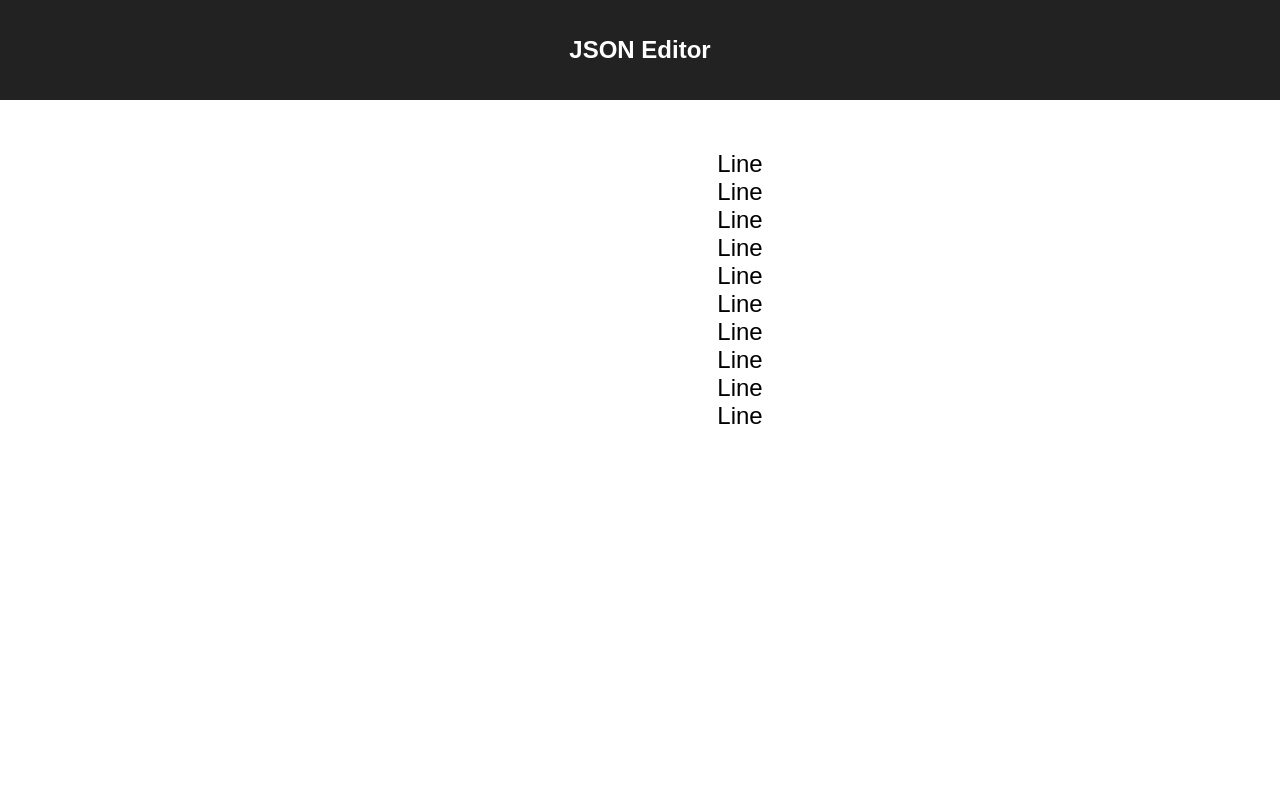
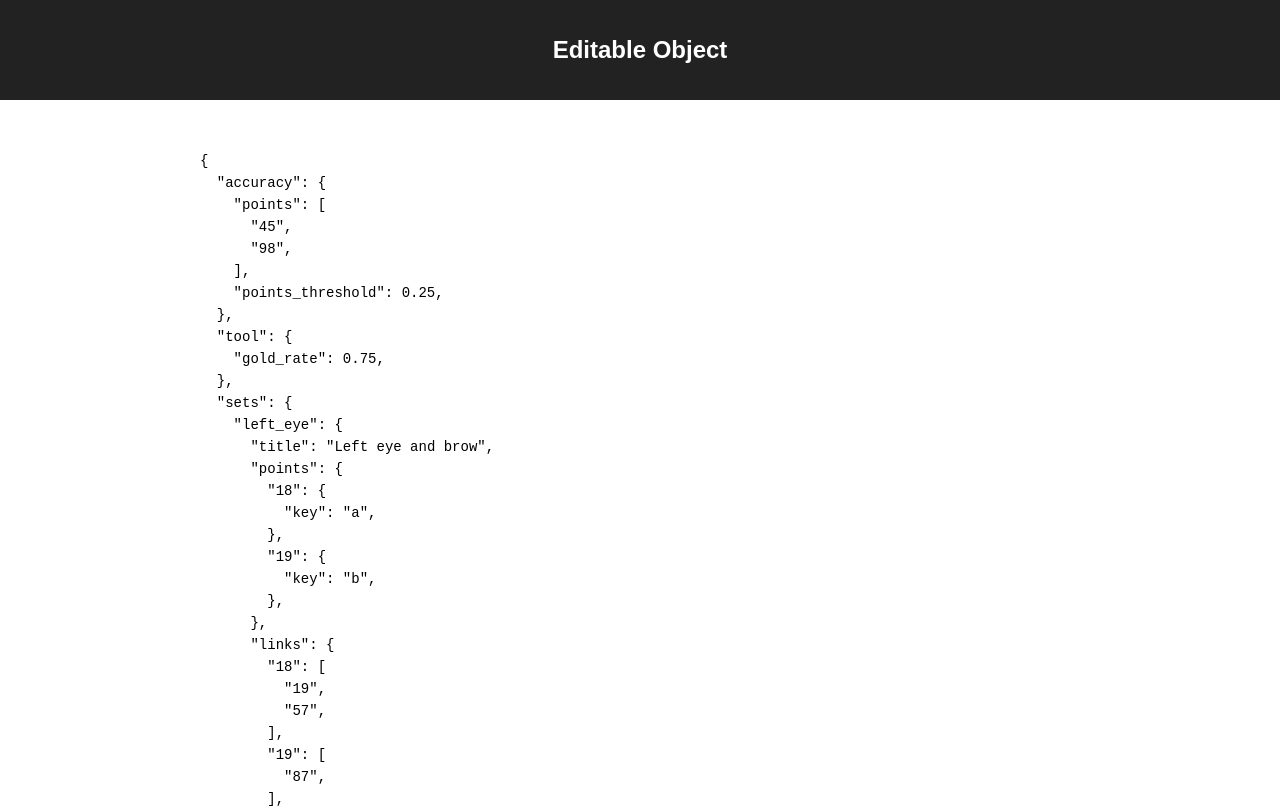
Before and after one commit to moroshko/json-editor, a React (Create React App) app: page / in a window 1280 px wide. Shown: the top 808 px of the page. Built offline with nearby package versions, Linux system fonts and the light colour scheme.

Commit message:
Object rendering works. Need to fix commas.

```diff
--- a/src/App.js
+++ b/src/App.js
@@ -5,6 +5,55 @@ import "./App.css";
 const React = require("react");
 // const EditableText = require("./components/EditableText.react").default;
 const EditableObject = require("./components/EditableObject.react").default;
+
+const object = {
+  accuracy: {
+    points: ["45", "98"],
+    points_threshold: 0.25
+  },
+  tool: {
+    gold_rate: 0.75
+  },
+  sets: {
+    left_eye: {
+      title: "Left eye and brow",
+      points: {
+        "18": {
+          key: "a"
+        },
+        "19": {
+          key: "b"
+        }
+      },
+      links: {
+        "18": ["19", "57"],
+        "19": ["87"]
+      }
+    },
+    right_eye: {
+      title: "Right eye and brow",
+      points: {
+        "67": {
+          key: "c"
+        },
+        "89": {
+          key: "d"
+        }
+      },
+      links: {
+        "67": ["89"]
+      }
+    }
+  },
+  examples: {
+    left_eye: {
+      urls: ["a.jpg", "b.mp4"]
+    },
+    right_eye: {
+      urls: ["c.png"]
+    }
+  }
+};
 
 type Props = {};
 
@@ -17,18 +66,11 @@ class App extends React.Component<Props> {
     return (
       <div className="App">
         <header className="App-header">
-          <h1 className="App-title">JSON Editor</h1>
+          <h1 className="App-title">Editable Object</h1>
         </header>
         <div className="App-intro">
           {/* <EditableText text="hello" onTextChange={this.onTextChange} /> */}
-          <EditableObject
-            object={{
-              name: "Misha",
-              age: 38,
-              friends: ["Eldar", "Sergey", "Mark"],
-              isMarried: true
-            }}
-          />
+          <EditableObject object={object} />
         </div>
       </div>
     );
--- a/src/components/EditableObject.react.js
+++ b/src/components/EditableObject.react.js
@@ -1,4 +1,6 @@
 // @flow
+
+import "./css/EditableObject.css";
 
 const React = require("react");
 const getObjectLines = require("../object-lines").default;
@@ -8,22 +10,22 @@ type Props = {
   object: Object
 };
 
-class EditableObject extends React.Component<Props> {
-  render(): React.Node {
-    const { object } = this.props;
+function EditableObject(props: Props): React.Node {
+  const { object } = props;
+  const objectLines = getObjectLines(object);
 
   return (
-      <div>
-        {getObjectLines(object).map((line, index) => (
+    <div className="EditableObject-container">
+      {objectLines.map((line, index) => (
         <EditableObjectLine
           indent={line.indent}
           parts={line.parts}
+          isLast={index === objectLines.length - 1}
           key={index}
         />
       ))}
     </div>
   );
 }
-}
 
 export default EditableObject;
--- a/src/components/EditableObjectLine.react.js
+++ b/src/components/EditableObjectLine.react.js
@@ -1,16 +1,58 @@
 // @flow
 
+import "./css/EditableObjectLine.css";
+
+import type { ItemPart } from "../types";
+
 const React = require("react");
+const EditableObjectLineIndent = require("./EditableObjectLineIndent.react")
+  .default;
+const EditableObjectLinePart = require("./EditableObjectLinePart.react")
+  .default;
 
 type Props = {
   indent: number,
-  parts: any // TODO
+  parts: Array<ItemPart>,
+  isLast: boolean
 };
 
-class EditableJsonLine extends React.Component<Props> {
-  render(): React.Node {
-    return <div>Line</div>;
-  }
+function EditableObjectLine(props: Props): React.Node {
+  const { indent, parts, isLast } = props;
+  const [part1, part2, part3] = parts;
+  const lastPart = parts[parts.length - 1];
+
+  return (
+    <div className="EditableObjectLine-container">
+      <EditableObjectLineIndent indent={indent} />
+      <EditableObjectLinePart
+        type={part1.type}
+        value={part1.value == null ? null : part1.value}
+        key="part1"
+      />
+      {part1.type !== "string" || parts.length === 1 ? null : (
+        <span className="EditableObjectLine/colon">: </span>
+      )}
+      {part2 == null ? null : (
+        <EditableObjectLinePart
+          type={part2.type}
+          value={part2.value == null ? null : part2.value}
+          key="part2"
+        />
+      )}
+      {part3 == null ? null : (
+        <EditableObjectLinePart
+          type={part3.type}
+          value={part3.value == null ? null : part3.value}
+          key="part3"
+        />
+      )}
+      {lastPart.type === "array-start" ||
+      lastPart.type === "object-start" ||
+      isLast ? null : (
+        <span className="EditableObjectLine/comma">,</span>
+      )}
+    </div>
+  );
 }
 
-export default EditableJsonLine;
+export default EditableObjectLine;
--- /dev/null
+++ b/src/components/EditableObjectLineIndent.react.js
@@ -0,0 +1,21 @@
+// @flow
+
+import "./css/EditableObjectLineIndent.css";
+
+const React = require("react");
+
+type Props = {
+  indent: number
+};
+
+function EditableObjectLineIndent(props: Props): React.Node {
+  const { indent } = props;
+
+  return (
+    <span className="EditableObjectLineIndent-container">
+      {"  ".repeat(indent)}
+    </span>
+  );
+}
+
+export default EditableObjectLineIndent;
--- /dev/null
+++ b/src/components/EditableObjectLinePart.react.js
@@ -0,0 +1,62 @@
+// @flow
+
+const React = require("react");
+
+type Props = {
+  type:
+    | "boolean"
+    | "number"
+    | "string"
+    | "array-start"
+    | "array-end"
+    | "object-start"
+    | "object-end",
+  value: ?(boolean | number | string)
+};
+
+function EditableObjectLinePart(props: Props): React.Node {
+  const { type, value } = props;
+  /* Needed because otherwise, if value === false, JSX would render nothing. */
+  const valueStr = String(value);
+
+  switch (type) {
+    case "boolean": {
+      return <span className="EditableObjectLinePart/boolean">{valueStr}</span>;
+    }
+
+    case "number": {
+      return <span className="EditableObjectLinePart/number">{valueStr}</span>;
+    }
+
+    case "string": {
+      return (
+        <span className="EditableObjectLinePart/string">"{valueStr}"</span>
+      );
+    }
+
+    case "array-start": {
+      return <span className="EditableObjectLinePart/array-paren">[</span>;
+    }
+
+    case "array-end": {
+      return <span className="EditableObjectLinePart/array-paren">]</span>;
+    }
+
+    case "object-start": {
+      return (
+        <span className="EditableObjectLinePart/object-paren">&#123;</span>
+      );
+    }
+
+    case "object-end": {
+      return (
+        <span className="EditableObjectLinePart/object-paren">&#125;</span>
+      );
+    }
+
+    default:
+      return null;
+  }
+}
+
+export default EditableObjectLinePart;
--- /dev/null
+++ b/src/components/css/EditableObject.css
@@ -0,0 +1,5 @@
+.EditableObject-container {
+  font-family: monospace;
+  font-size: 14px;
+  text-align: left;
+}
--- /dev/null
+++ b/src/components/css/EditableObjectLine.css
@@ -0,0 +1,3 @@
+.EditableObjectLine-container {
+  padding: 3px 0;
+}
--- /dev/null
+++ b/src/components/css/EditableObjectLineIndent.css
@@ -0,0 +1,3 @@
+.EditableObjectLineIndent-container {
+  white-space: pre;
+}
--- a/src/object-lines.js
+++ b/src/object-lines.js
@@ -1,6 +1,31 @@
 // @flow
 
-type DataType = "boolean" | "number" | "string" | "array" | "object";
+import type {
+  DataType,
+  ArrayStartItemPart,
+  ArrayEndItemPart,
+  ObjectStartItemPart,
+  ObjectEndItemPart,
+  ItemPart
+} from "./types";
+
+export type ResultItem = {|
+  indent: number,
+  parts: Array<ItemPart>
+|};
+
+export type QueueResultItem = {|
+  isResultItem: true,
+  indent: number,
+  parts: Array<ItemPart>
+|};
+
+export type QueueNonResultItem = {|
+  isResultItem: false,
+  indent: number,
+  key: ?string,
+  data: any
+|};
 
 function getType(data: any): ?DataType {
   const type = typeof data;
@@ -18,64 +43,6 @@ function getType(data: any): ?DataType {
       return null;
   }
 }
-
-type BooleanItemPart = {|
-  type: "boolean",
-  value: boolean
-|};
-
-type numberItemPart = {|
-  type: "number",
-  value: number
-|};
-
-type StringItemPart = {|
-  type: "string",
-  value: string
-|};
-
-type ArrayStartItemPart = {|
-  type: "array-start"
-|};
-
-type ArrayEndItemPart = {
-  type: "array-end"
-};
-
-type ObjectStartItemPart = {
-  type: "object-start"
-};
-
-type ObjectEndItemPart = {
-  type: "object-end"
-};
-
-type ItemPart =
-  | BooleanItemPart
-  | numberItemPart
-  | StringItemPart
-  | ArrayStartItemPart
-  | ArrayEndItemPart
-  | ObjectStartItemPart
-  | ObjectEndItemPart;
-
-type ResultItem = {|
-  indent: number,
-  parts: Array<ItemPart>
-|};
-
-type QueueResultItem = {|
-  isResultItem: true,
-  indent: number,
-  parts: Array<ItemPart>
-|};
-
-type QueueNonResultItem = {|
-  isResultItem: false,
-  indent: number,
-  key: ?string,
-  data: any
-|};
 
 const arrayStart: ArrayStartItemPart = {
   type: "array-start"
```
Also changed, not shown: src/types.js (+43 -0 lines). Lines whose indentation alone changed are shown as unchanged.
